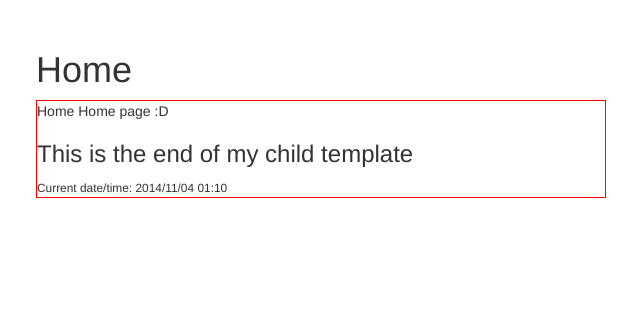
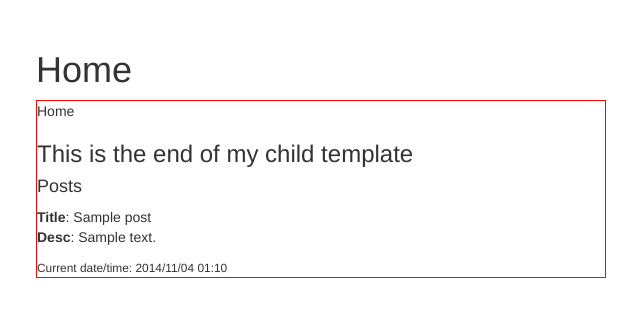
Before and after one commit to cghiban/flaskintro, a Flask app: page / in a window 1280 px wide. Shown: the top 317 px of the page, without its empty margins (319-959 px from the left). Run offline with Flask 2, Linux system fonts and the light colour scheme; the visitor is signed in with stand-in values (Sample User, id 1); tables that the repository leaves empty hold one stand-in row (values such as "Sample post"); some libraries are stand-ins or nearby versions.

Commit message:
Discover Flask, Part 9 - SQLAlchemy

```diff
--- a/app.py
+++ b/app.py
@@ -1,10 +1,17 @@
 from flask import Flask, render_template, redirect, url_for, request, session, flash
 import datetime
 from functools import wraps
+from flask.ext.sqlalchemy import SQLAlchemy
 
 app = Flask(__name__)
 
 app.secret_key = 'ala bala'
+app.config['SQLALCHEMY_DATABASE_URI'] = 'sqlite:///posts.db'
+
+# create sqlalchemy db object
+db = SQLAlchemy(app)
+
+from models import *
 
 @app.template_filter()
 def datetimefilter(value, format='%Y/%m/%d %H:%M'):
@@ -30,7 +37,13 @@ def login_required(f):
 @login_required
 def home():
   current_time=datetime.datetime.now()
-  return render_template('index.html', title="Home", current_time = current_time)
+  #posts = models.BlogPost.query.all()
+  posts = db.session.query(BlogPost).all()
+  return render_template('index.html',
+    title="Home",
+    current_time = current_time,
+    posts = posts
+  )
 
 
 @app.route('/welcome')
--- a/templates/index.html
+++ b/templates/index.html
@@ -3,13 +3,14 @@
 <div style="border: 1px solid red;">
 		{% block page %}{{title}}{% endblock %}
 
-		Home page :D
-{#
-  {% block footer %}
-    {{super()}}
-  {% endblock %}
-#}
   <h3> This is the end of my child template</h3>
+  <h4>Posts</h4>
+  {% for p in posts %}
+  <p>
+    <div><strong>Title</strong>: {{ p.title }}</div>
+    <div><strong>Desc</strong>: {{ p.desc }}</div>
+  </p>
+  {% endfor %}
 
   <small>Current date/time: {{ current_time | datetimefilter }}</small>
 </div>
```
Also changed, not shown: db_create.py (added, +13 -0 lines), models.py (added, +16 -0 lines), test.py (+8 -0 lines).
